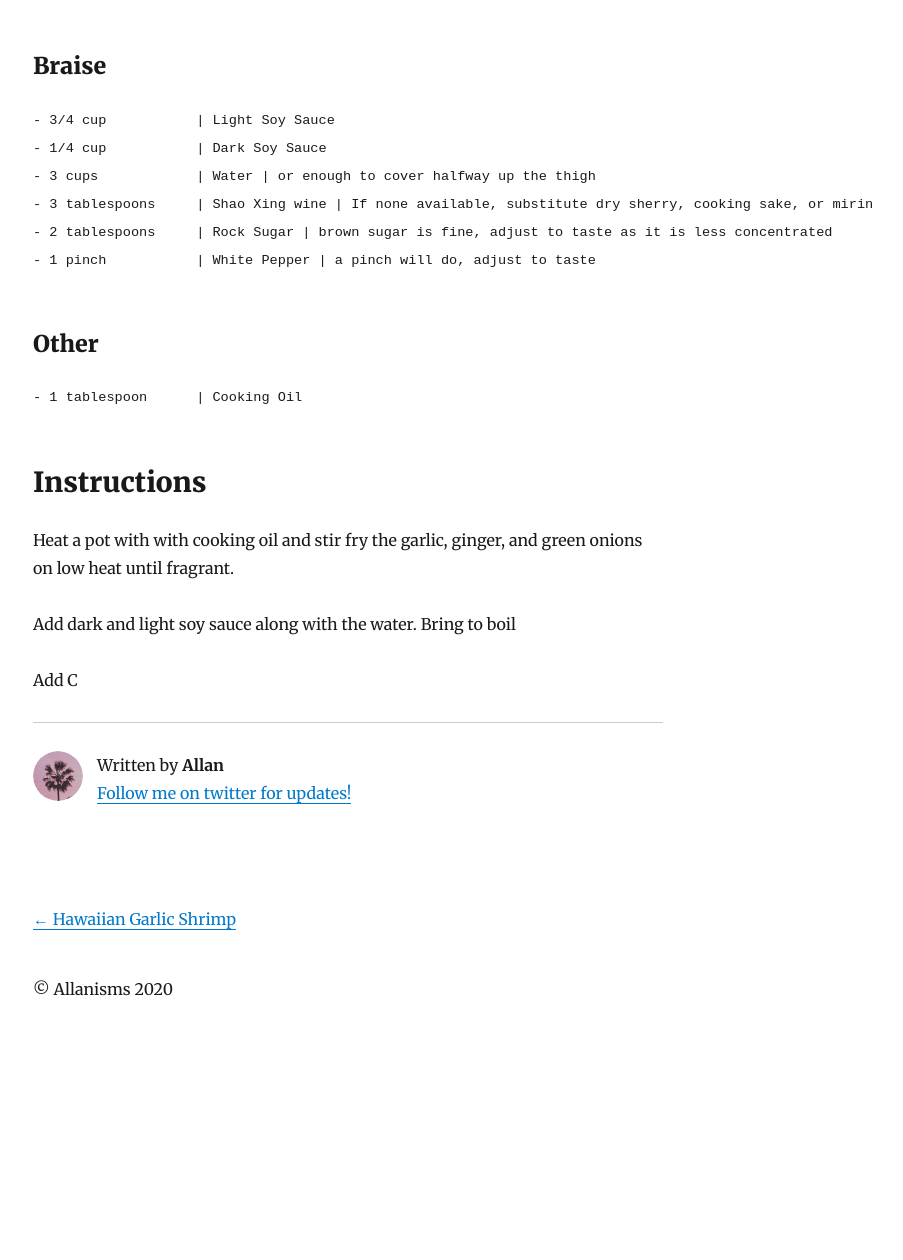
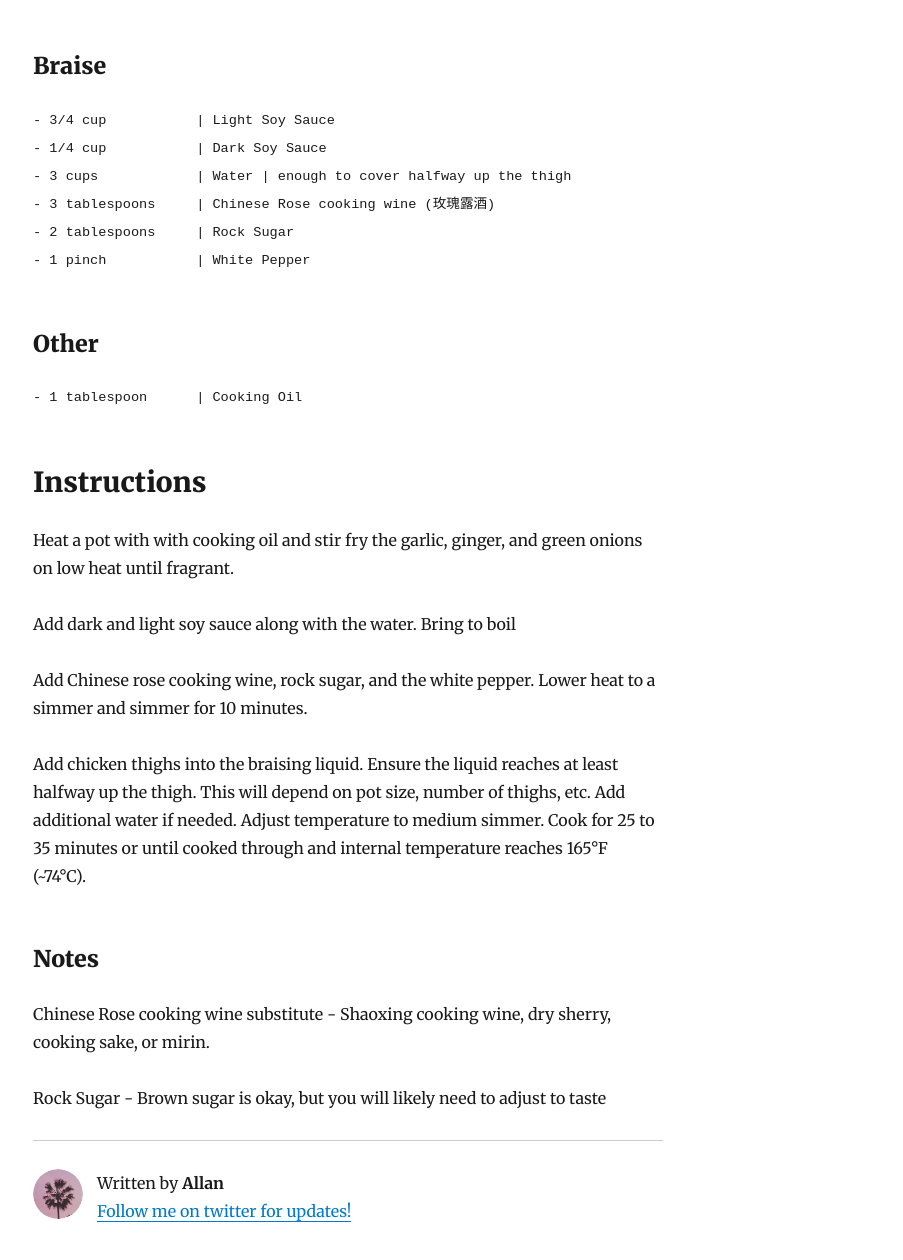
Before and after one commit to allanchiou/allanisms, a Gatsby site: page /hong-kong-soya-chicken/ in a window 1280 px wide. Shown: the part 606-1866 px from the top of the page, without its empty margins (292-1195 px from the left). Before the commit the page ends 1651 px from the top, so only its background shows below. Built offline with nearby package versions, Linux system fonts and the light colour scheme; Gatsby itself is replaced by a stand-in of ours; some packages are replaced by stand-ins of ours; code samples lack their colours.

Commit message:
Updated Soya Chicken Recipe

```diff
--- a/content/blog/hong-kong-soya-chicken/index.md
+++ b/content/blog/hong-kong-soya-chicken/index.md
@@ -17,10 +17,10 @@ description: "A recipe for HK style Soya Chicken"
 ### Braise
     - 3/4 cup           | Light Soy Sauce
     - 1/4 cup           | Dark Soy Sauce
-    - 3 cups            | Water | or enough to cover halfway up the thigh
-    - 3 tablespoons     | Shao Xing wine | If none available, substitute dry sherry, cooking sake, or mirin
-    - 2 tablespoons     | Rock Sugar | brown sugar is fine, adjust to taste as it is less concentrated
-    - 1 pinch           | White Pepper | a pinch will do, adjust to taste
+    - 3 cups            | Water | enough to cover halfway up the thigh
+    - 3 tablespoons     | Chinese Rose cooking wine (玫瑰露酒)
+    - 2 tablespoons     | Rock Sugar
+    - 1 pinch           | White Pepper
 
 ### Other
     - 1 tablespoon      | Cooking Oil
@@ -31,4 +31,12 @@ Heat a pot with with cooking oil and stir fry the garlic, ginger, and green onio
 
 Add dark and light soy sauce along with the water. Bring to boil
 
-Add C
+Add Chinese rose cooking wine, rock sugar, and the white pepper. Lower heat to a simmer and simmer for 10 minutes.
+
+Add chicken thighs into the braising liquid. Ensure the liquid reaches at least halfway up the thigh. This will depend on pot size, number of thighs, etc. Add additional water if needed. Adjust temperature to medium simmer. Cook for 25 to 35 minutes or until cooked through and internal temperature reaches 165°F (~74°C).
+
+### Notes
+
+Chinese Rose cooking wine substitute - Shaoxing cooking wine, dry sherry, cooking sake, or mirin.
+
+Rock Sugar - Brown sugar is okay, but you will likely need to adjust to taste
```
